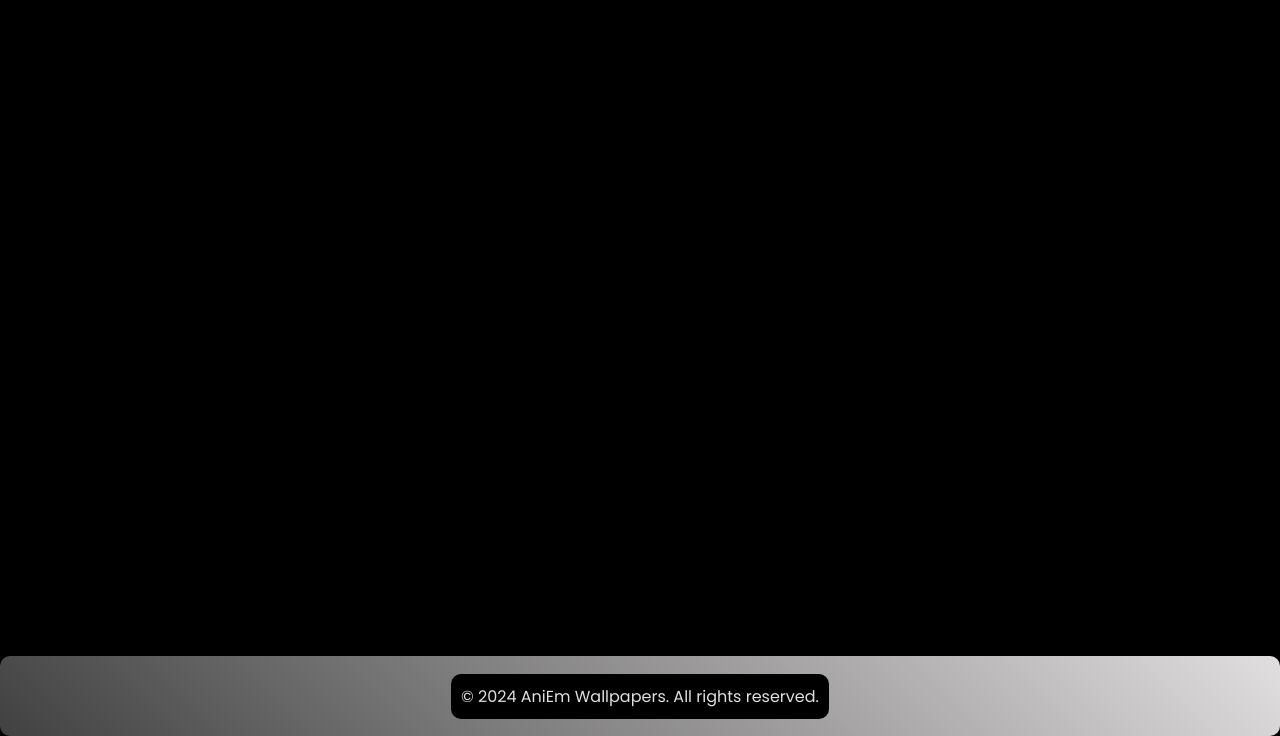
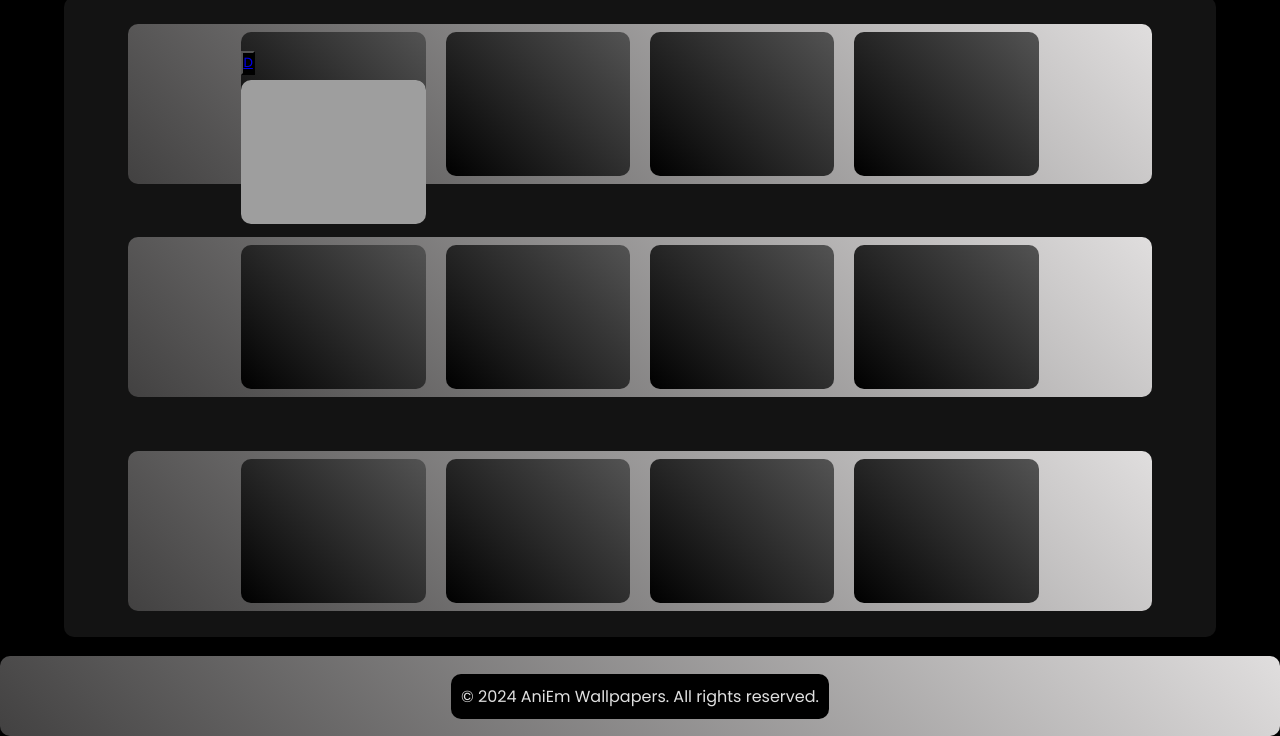
Before and after one commit to hiteshcoder929/wallpaers, a plain HTML site: page index.html in a window 1280 px wide. Shown: the part 64-800 px from the top of the page. Drawn offline with Linux system fonts and the light colour scheme; grey boxes are pictures that could not be loaded; a web font is replaced by a local one.

Commit message:
add in main center

```diff
--- a/index.html
+++ b/index.html
@@ -19,6 +19,8 @@
 
 </head>
 
+      <!-- main content -->
+
 <body>
     <!-- header -->
 
@@ -27,6 +29,33 @@
         <h1 class="heading">ANIME Wallpapers FOR PHONE AND PC</h1>
 
     </header>
+
+    <!-- main -->
+
+    <main>
+        <div class="box">
+            <div class="container">
+                <button>
+                    <a href="https://res.cloudinary.com/dl7o0xkok/image/upload/v1767096396/wall1_mdomfc.jpg" download>D</a>                </button>
+                <img src="https://res.cloudinary.com/dl7o0xkok/image/upload/v1767096429/for_ui2_eydnpk.png" alt="aniem">
+            </div>
+            <div class="container"></div>
+            <div class="container"></div>
+            <div class="container"></div>
+        </div>
+        <div class="box">
+            <div class="container"></div>
+            <div class="container"></div>
+            <div class="container"></div>
+            <div class="container"></div>
+        </div>
+        <div class="box">
+            <div class="container"></div>
+            <div class="container"></div>
+            <div class="container"></div>
+            <div class="container"></div>
+        </div>
+    </main>
 
     <!-- footer -->
 
--- a/style.css
+++ b/style.css
@@ -5,19 +5,72 @@
     padding: 0px;
     box-sizing: border-box;
     font-family: 'Poppins', sans-serif;
-
     background-color: #000000;
 }
+
+body {
+    display: flex;
+    flex-direction: column;
+    align-items: center;
+    min-height: 100vh;
+    width: 100vw;
+}
+
+/* header */
 
 .heading {
     text-align: center;
     line-height: 1.6;
     font-weight: 600;
-    color:#ffffff;
-    background:linear-gradient(90deg, #ff0000, #ff7300);
+    color: #ffffff;
+    background: linear-gradient(90deg, #ff0000, #ff7300);
+    width: 100%;
 }
 
-footer{
+/* main */
+
+main {
+    margin: 10px;
+    border-radius: 10px;
+    display: flex;
+    flex-direction: column;
+    justify-content: space-around;
+    align-items: center;
+    height: 80vh;
+    width: 90vw;
+    background-color: rgba(39, 39, 39, 0.5);
+}
+
+.box {
+    margin: 10px;
+    height: 20vh;
+    width: 80vw;
+    border-radius: 10px;
+    background: linear-gradient(45deg, rgb(66, 65, 65), rgb(224, 222, 222));
+    display: flex;
+    justify-content: center;
+    align-items: center;
+    gap: 20px;
+    font-size: 2rem;
+    font-weight: 600;
+}
+
+.container {
+    width: 18%;
+    height: 90%;
+    border-radius: 10px;
+    background: linear-gradient(45deg, rgb(0, 0, 0), rgb(83, 83, 83));
+}
+
+img {
+    width: 100%;
+    height: 100%;
+    border-radius: 10px;
+}
+
+/* foot */
+
+footer {
     display: flex;
     justify-content: center;
     align-items: center;
@@ -25,12 +78,12 @@ footer{
     bottom: 0px;
     width: 100%;
     height: 10vh;
-    border-radius:10px ;
+    border-radius: 10px;
     background: linear-gradient(45deg, rgb(66, 65, 65), rgb(224, 222, 222));
 }
 
 .end-text {
-    padding:10px;
+    padding: 10px;
     border-radius: 10px;
-    color:rgb(224, 224, 224);
+    color: rgb(224, 224, 224);
 }
```
Also changed, not shown: wall.html (added).
